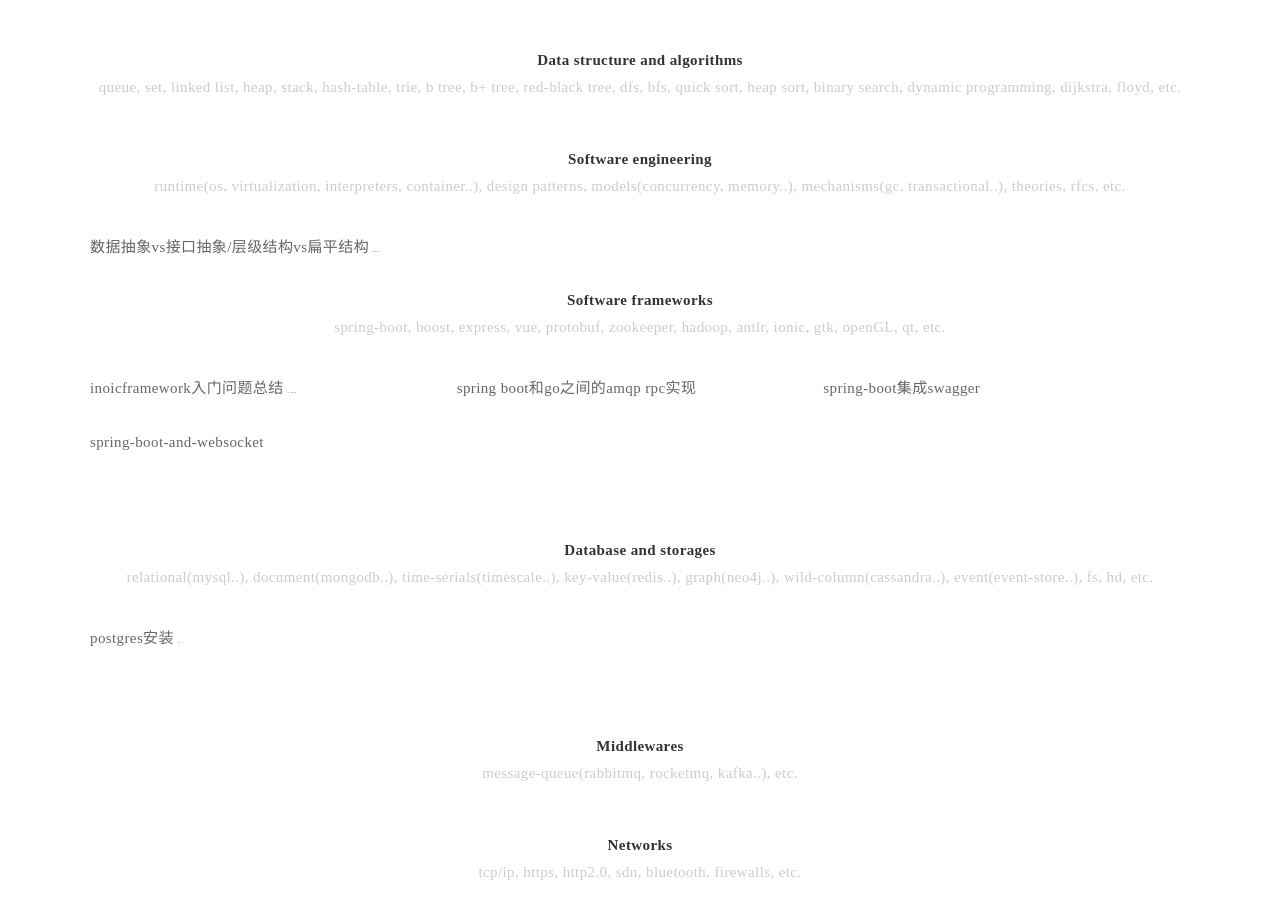
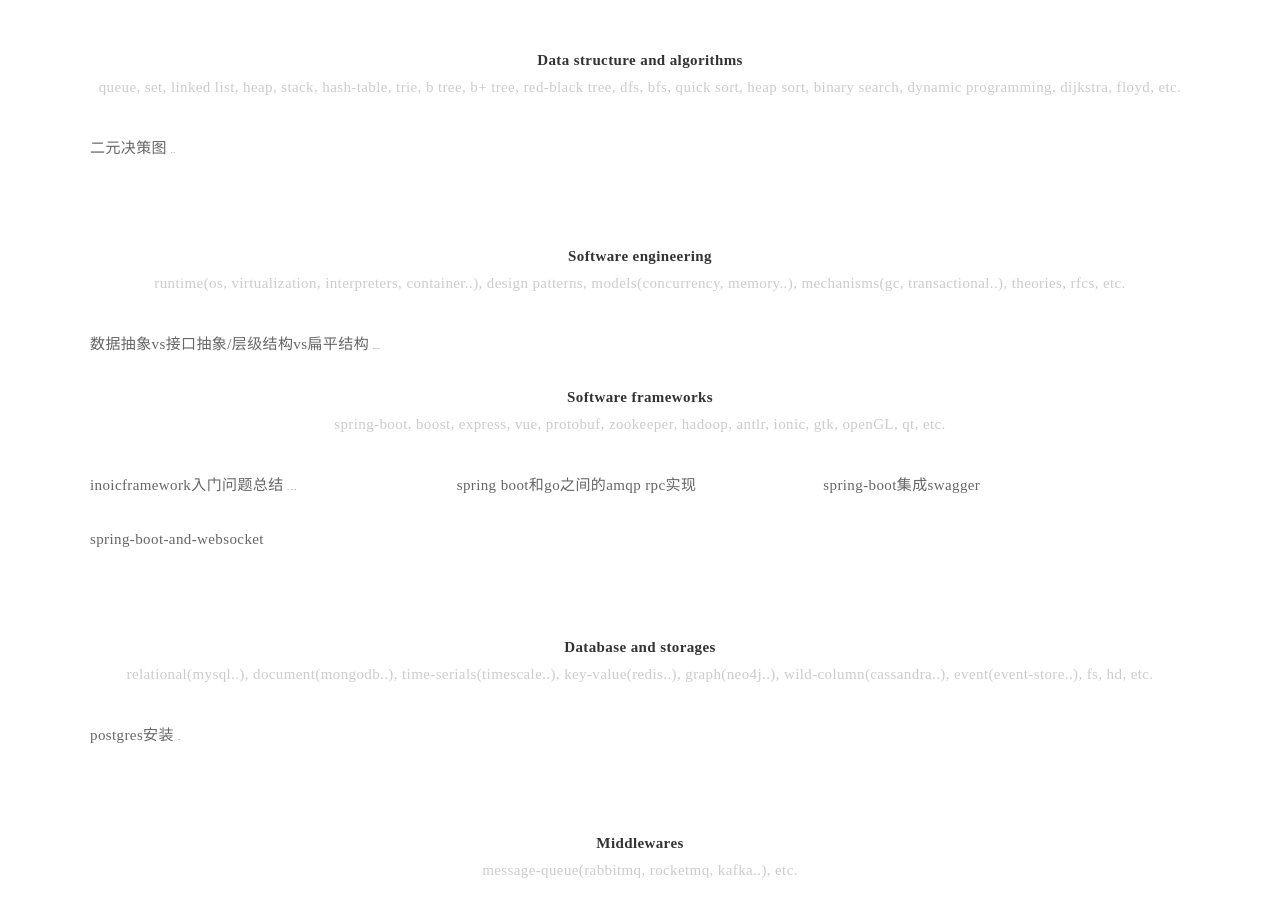
Before and after one commit to songtianyi/songtianyi.github.io, a plain HTML site: page index.html in a window 1280 px wide. Shown: the part 2880-3798 px from the top of the page. Drawn offline with Linux system fonts and the light colour scheme.

Commit message:
add binary desicsion diagram page

```diff
--- a/index.html
+++ b/index.html
@@ -200,6 +200,12 @@
             <h4>Data structure and algorithms</h4>
             <p>queue, set, linked list, heap, stack, hash-table, trie, b tree, b+ tree, red-black tree, dfs, bfs, quick
                 sort, heap sort, binary search, dynamic programming, dijkstra, floyd, etc.</p>
+            <div class="plant-body">
+                <ul>
+                    <li><a href="pages/programming/binary-decision-diagram.html">二元决策图 <span>防火墙 </span></a></li>
+                    </li>
+                </ul>
+            </div>
         </div>
 
         <div class="plant">
```
Also changed, not shown: 2 other files.
